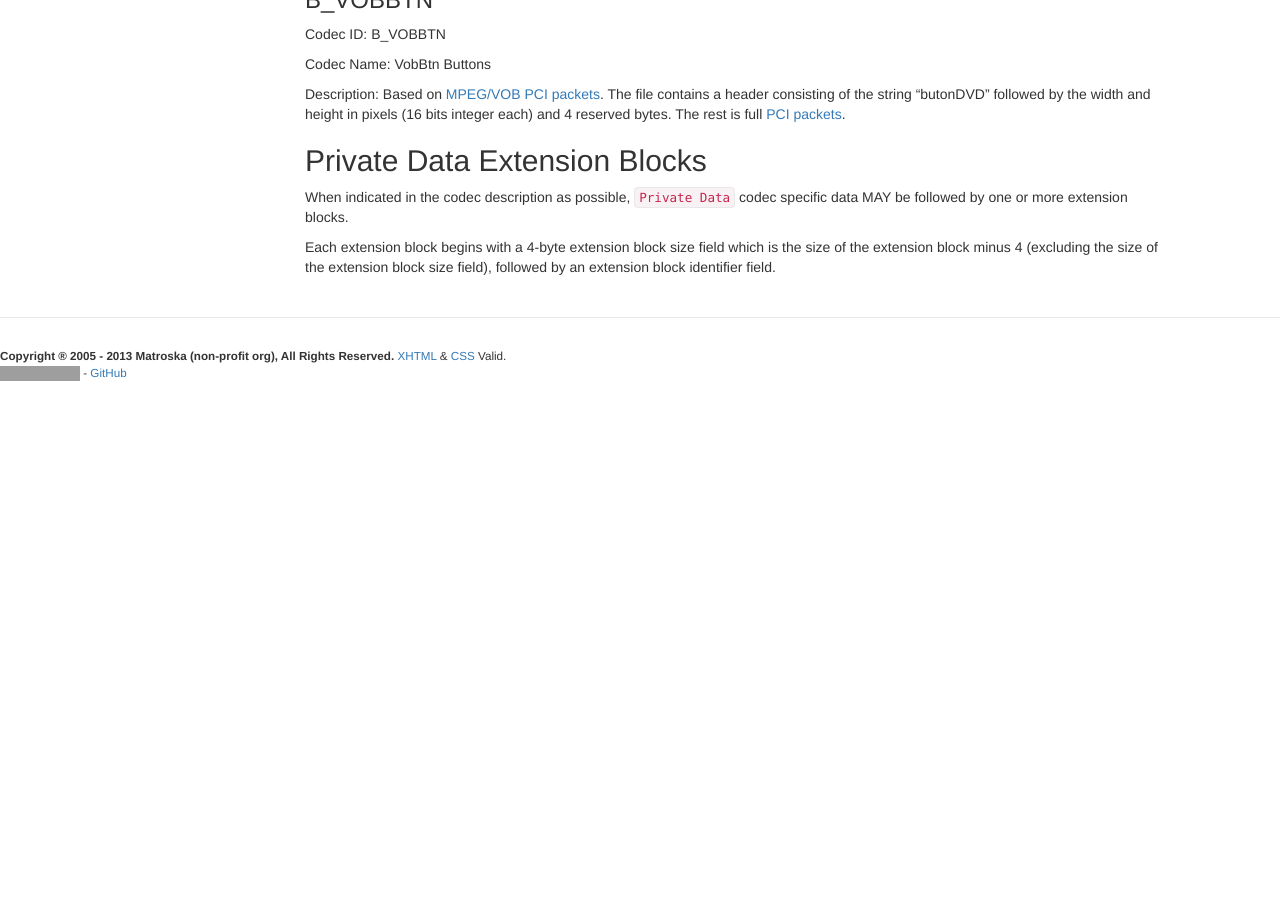
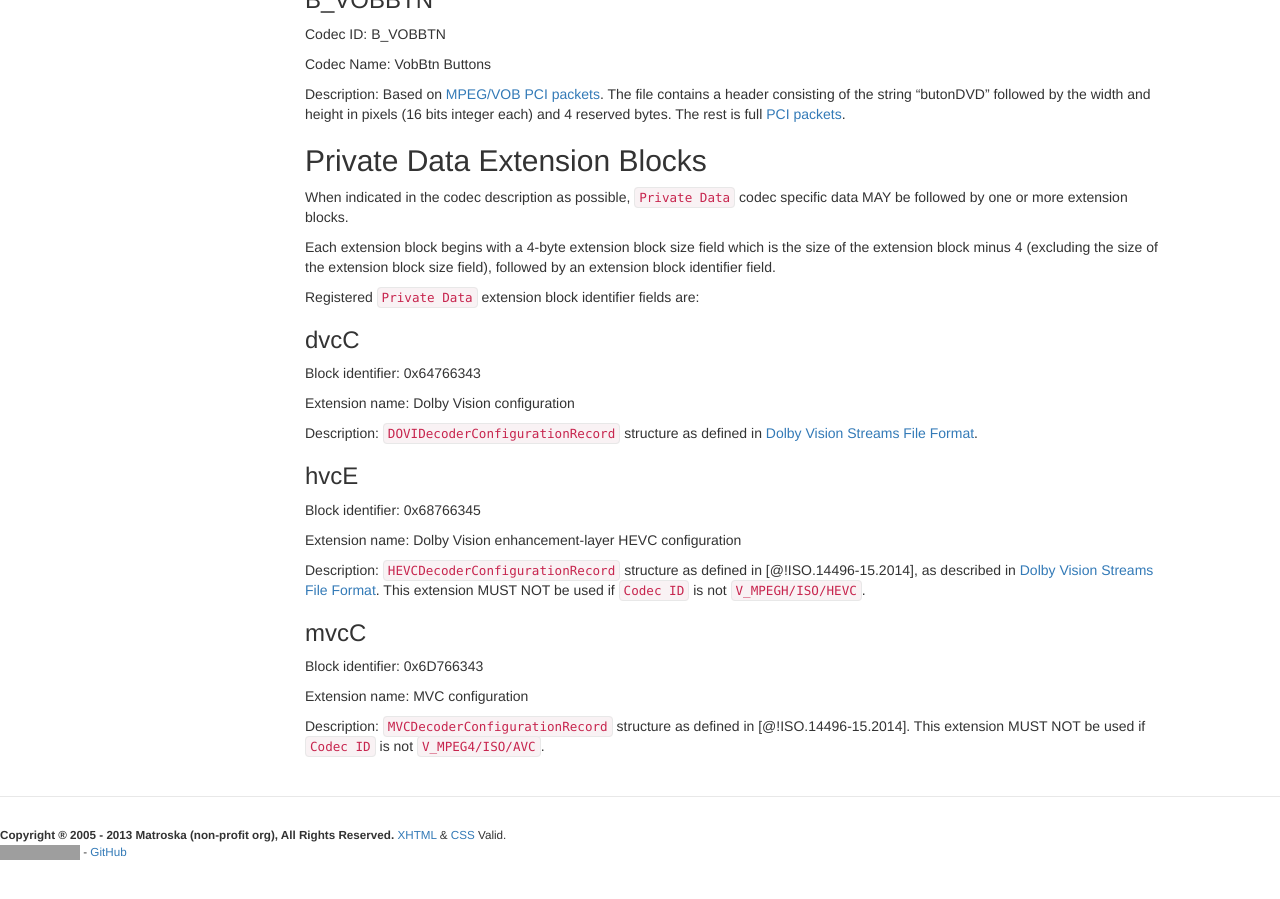
Before and after one commit to ietf-wg-cellar/matroska-specification, a Jekyll site: the page built from codec_specs.md, in a window 1280 px wide and 900 px high, scrolled down 15393 px. Built offline with Jekyll 4.4.1, drawn with Linux system fonts in a browser that asks for light colours; our own code applies the rules of GitHub Pages for plain Markdown files; before the commit the page ends 15814 px from its top, so only the background shows below that; grey boxes are pictures that could not be loaded.

Commit message:
First registered `Private Data` extension block identifier fields

```diff
--- a/codec_specs.md
+++ b/codec_specs.md
@@ -788,3 +788,29 @@
 When indicated in the codec description as possible, `Private Data` codec specific data MAY be followed by one or more extension blocks.
 
 Each extension block begins with a 4-byte extension block size field which is the size of the extension block minus 4 (excluding the size of the extension block size field), followed by an extension block identifier field.
+
+Registered `Private Data` extension block identifier fields are:
+
+### dvcC
+
+Block identifier: 0x64766343
+
+Extension name: Dolby Vision configuration
+
+Description: `DOVIDecoderConfigurationRecord` structure as defined in [Dolby Vision Streams File Format](https://www.dolby.com/us/en/technologies/dolby-vision/dolby-vision-bitstreams-within-the-iso-base-media-file-format-v2.1.2.pdf).
+
+### hvcE
+
+Block identifier: 0x68766345
+
+Extension name: Dolby Vision enhancement-layer HEVC configuration
+
+Description: `HEVCDecoderConfigurationRecord` structure as defined in [@!ISO.14496-15.2014], as described in [Dolby Vision Streams File Format](https://www.dolby.com/us/en/technologies/dolby-vision/dolby-vision-bitstreams-within-the-iso-base-media-file-format-v2.1.2.pdf). This extension MUST NOT be used if `Codec ID` is not `V_MPEGH/ISO/HEVC`.
+
+### mvcC
+
+Block identifier: 0x6D766343
+
+Extension name: MVC configuration
+
+Description: `MVCDecoderConfigurationRecord` structure as defined in [@!ISO.14496-15.2014]. This extension MUST NOT be used if `Codec ID` is not `V_MPEG4/ISO/AVC`.
```
